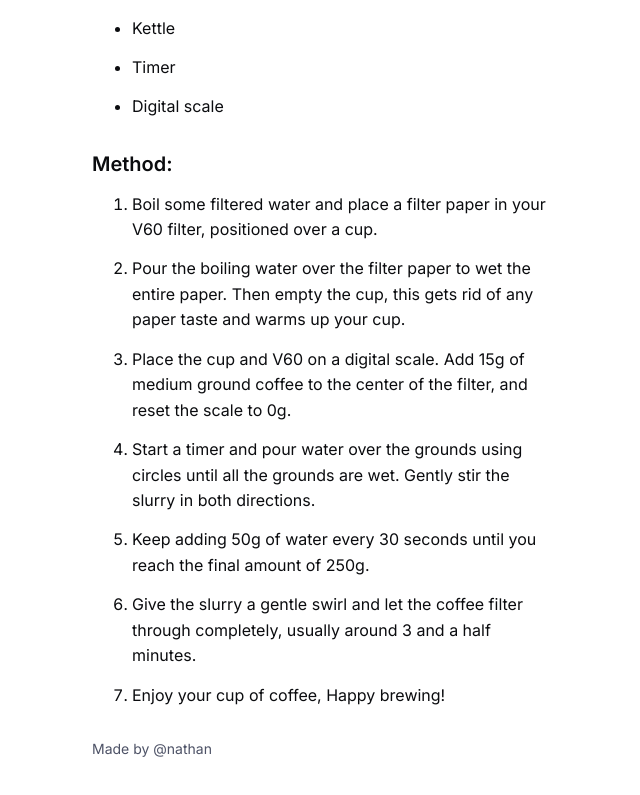
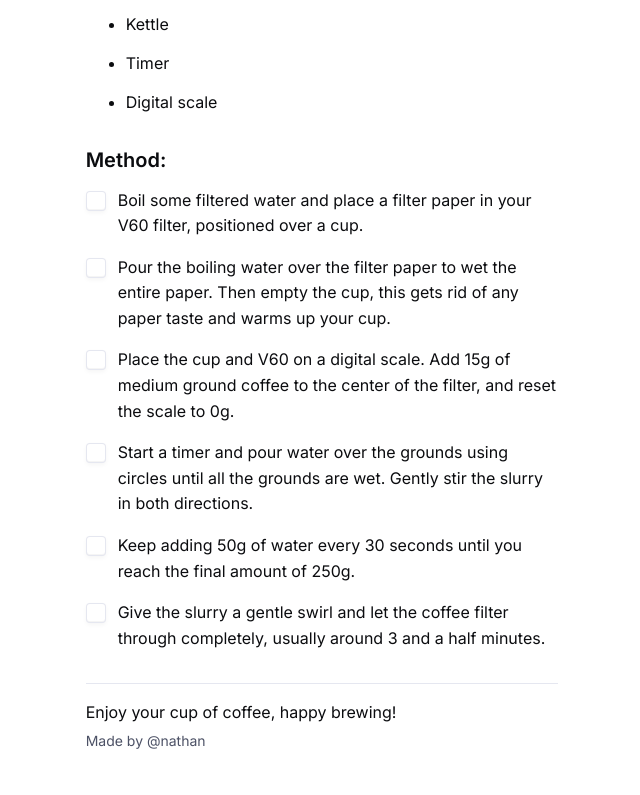
Before and after one commit to nathandorney/coffee-recipe, a Next.js app: page / in a window 1280 px wide. Shown: the part 549-1344 px from the top of the page, without its empty margins (318-958 px from the left). Built offline with nearby package versions, Linux system fonts and the light colour scheme.

Commit message:
checkbox added

```diff
--- a/components/Guide.js
+++ b/components/Guide.js
@@ -1,5 +1,7 @@
 import * as Label from "@radix-ui/react-label";
+import * as Checkbox from "@radix-ui/react-checkbox";
 import { useState } from "react";
+import { Check } from "phosphor-react";
 
 const CoffeeCalculator = () => {
   const [cupSize, setCupSize] = useState(250);
@@ -72,39 +74,79 @@ const CoffeeCalculator = () => {
       </ul>
 
       <h2>Method:</h2>
-      <ol>
-        <li>
-          Boil some filtered water and place a filter paper in your V60 filter,
-          positioned over a cup.
+      <ol className="methodList">
+        <li className="methodItem">
+          <Checkbox.Root id="m1" className="CheckboxRoot">
+            <Checkbox.Indicator className="CheckboxIndicator">
+              <Check size={18} weight="regular" />
+            </Checkbox.Indicator>
+          </Checkbox.Root>
+          <label htmlFor="m1" className="methodLabel">
+            Boil some filtered water and place a filter paper in your V60
+            filter, positioned over a cup.
+          </label>
         </li>
 
-        <li>
-          Pour the boiling water over the filter paper to wet the entire paper.
-          Then empty the cup, this gets rid of any paper taste and warms up your
-          cup.
+        <li className="methodItem">
+          <Checkbox.Root id="m2" className="CheckboxRoot">
+            <Checkbox.Indicator className="CheckboxIndicator">
+              <Check size={18} weight="regular" />
+            </Checkbox.Indicator>
+          </Checkbox.Root>
+          <label htmlFor="m2" className="methodLabel">
+            Pour the boiling water over the filter paper to wet the entire
+            paper. Then empty the cup, this gets rid of any paper taste and
+            warms up your cup.
+          </label>
         </li>
 
-        <li>
-          Place the cup and V60 on a digital scale. Add {coffeeAmount}g of
-          medium ground coffee to the center of the filter, and reset the scale
-          to 0g.
+        <li className="methodItem">
+          <Checkbox.Root id="m3" className="CheckboxRoot">
+            <Checkbox.Indicator className="CheckboxIndicator">
+              <Check size={18} weight="regular" />
+            </Checkbox.Indicator>
+          </Checkbox.Root>
+          <label htmlFor="m3" className="methodLabel">
+            Place the cup and V60 on a digital scale. Add {coffeeAmount}g of
+            medium ground coffee to the center of the filter, and reset the
+            scale to 0g.
+          </label>
         </li>
 
-        <li>
-          Start a timer and pour water over the grounds using circles until all
-          the grounds are wet. Gently stir the slurry in both directions.
+        <li className="methodItem">
+          <Checkbox.Root id="m4" className="CheckboxRoot">
+            <Checkbox.Indicator className="CheckboxIndicator">
+              <Check size={18} weight="regular" />
+            </Checkbox.Indicator>
+          </Checkbox.Root>
+          <label htmlFor="m4" className="methodLabel">
+            Start a timer and pour water over the grounds using circles until
+            all the grounds are wet. Gently stir the slurry in both directions.
+          </label>
+        </li>
+        <li className="methodItem">
+          <Checkbox.Root id="m5" className="CheckboxRoot">
+            <Checkbox.Indicator className="CheckboxIndicator">
+              <Check size={18} weight="regular" />
+            </Checkbox.Indicator>
+          </Checkbox.Root>
+          <label htmlFor="m5" className="methodLabel">
+            Keep adding 50g of water every 30 seconds until you reach the final
+            amount of {waterAmount}g.
+          </label>
         </li>
 
-        <li>
-          Keep adding 50g of water every 30 seconds until you reach the final
-          amount of {waterAmount}g.
+        <li className="methodItem">
+          <Checkbox.Root id="m6" className="CheckboxRoot">
+            <Checkbox.Indicator className="CheckboxIndicator">
+              <Check size={18} weight="regular" />
+            </Checkbox.Indicator>
+          </Checkbox.Root>
+          <label htmlFor="m6" className="methodLabel">
+            Give the slurry a gentle swirl and let the coffee filter through
+            completely, usually around 3 and a half minutes.
+          </label>
         </li>
-
-        <li>
-          Give the slurry a gentle swirl and let the coffee filter through
-          completely, usually around 3 and a half minutes.
-        </li>
-        <li>Enjoy your cup of coffee, Happy brewing!</li>
       </ol>
     </form>
   );
--- a/package.json
+++ b/package.json
@@ -9,8 +9,10 @@
     "lint": "next lint"
   },
   "dependencies": {
+    "@radix-ui/react-checkbox": "^1.0.3",
     "@radix-ui/react-label": "^2.0.1",
     "next": "13.2.4",
+    "phosphor-react": "^1.4.1",
     "react": "18.2.0",
     "react-dom": "18.2.0"
   }
--- a/pages/index.js
+++ b/pages/index.js
@@ -7,9 +7,12 @@ export default function Home() {
         <h1>V60 Recipe</h1>
         <Guide />
 
-        <a href="https://read.cv/nathan" className="note">
-          Made by @nathan
-        </a>
+        <footer>
+          <p>Enjoy your cup of coffee, happy brewing!</p>
+          <a href="https://read.cv/nathan" className="note">
+            Made by @nathan
+          </a>
+        </footer>
       </div>
     </>
   );
--- a/styles/globals.css
+++ b/styles/globals.css
@@ -84,6 +84,7 @@ input {
 input:focus {
   border: 1px solid #f59e0b;
   outline: 2px solid #fef3c7;
+  border-radius: var(--radii-md);
 }
 
 button {
@@ -91,9 +92,9 @@ button {
 }
 
 .layout {
-  max-width: 500px;
+  max-width: 50ch;
   margin: 0 auto;
-  padding: 1.25rem;
+  padding: 1rem;
   display: flex;
   flex-direction: column;
   gap: 1rem;
@@ -128,3 +129,61 @@ th {
   color: var(--grey-600);
   margin: 0;
 }
+
+/* Checkbox */
+
+.CheckboxRoot {
+  border: 0;
+  outline: 0;
+  background-color: white;
+  border: var(--border-1);
+  width: 20px;
+  height: 20px;
+  border-radius: 4px;
+  display: flex;
+  align-items: center;
+  justify-content: center;
+  position: relative;
+  padding-top: 4px;
+  flex-shrink: 0;
+  margin-top: 3px;
+  box-shadow: var(--shadow-1);
+}
+
+.CheckboxRoot:focus {
+  box-shadow: 0 0 0 2px #fef3c7;
+}
+
+.CheckboxRoot[data-state="checked"] {
+  background-color: var(--grey-800);
+  color: var(--white);
+}
+
+.methodList {
+  list-style-type: none;
+  margin: 0;
+  padding: 0;
+}
+
+.methodItem {
+  display: flex;
+  gap: 0.75rem;
+  margin: 1rem 0;
+  align-items: top;
+}
+
+.methodLabel {
+  flex-shrink: 1;
+}
+
+.CheckboxRoot[data-state="checked"] .methodLabel {
+  opacity: 0.2;
+}
+
+footer {
+  border-top: var(--border-1);
+}
+
+footer p {
+  margin-bottom: 4px;
+}
```
Also changed, not shown: 1 other file (tests, documents, lock files or other folders).
